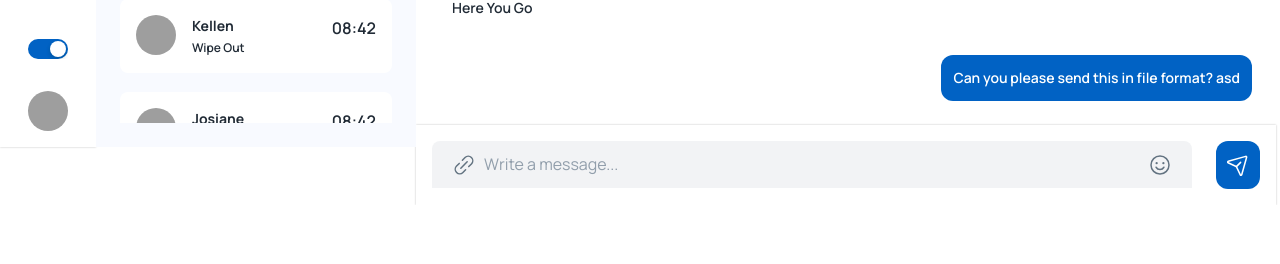
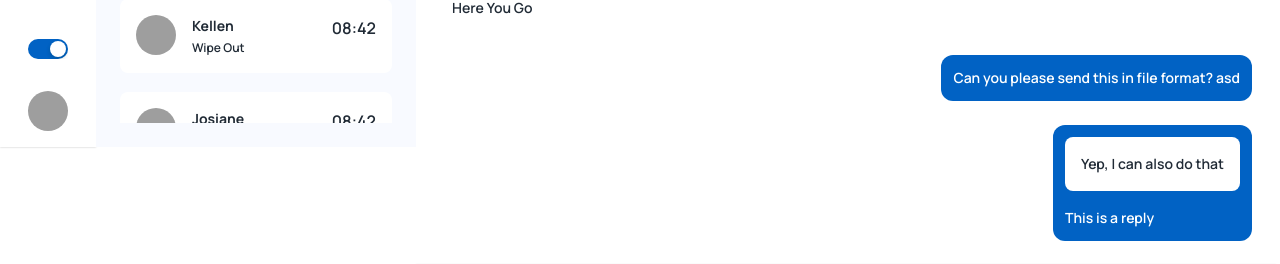
Before and after one commit to Berat-Ozgen/Modern-React-Chat, a React (Create React App) app: page /app in a window 1280 px wide. Shown: the part 653-917 px from the top of the page. Before the commit the page ends 858 px from the top, so only its background shows below. Built offline with nearby package versions, Linux system fonts and the light colour scheme; grey boxes are pictures that could not be loaded.

Commit message:
ReplyMsg
ReplyMsg

```diff
--- a/src/components/Conversation/Message.js
+++ b/src/components/Conversation/Message.js
@@ -1,7 +1,7 @@
 import { Stack, Box } from "@mui/material";
 import React from "react";
 import { Chat_History } from "../../data";
-import { MediaMsg, TextMsg, Timeline } from "./MsgTypes";
+import { MediaMsg, ReplyMsg, TextMsg, Timeline } from "./MsgTypes";
 
 const Message = () => {
   console.log(Chat_History);
@@ -27,7 +27,7 @@ const Message = () => {
                   break;
                 case "reply":
                   // reply msg
-                  break;
+                  return <ReplyMsg el={el} />;
 
                 default:
                   // text msg
--- a/src/components/Conversation/MsgTypes.js
+++ b/src/components/Conversation/MsgTypes.js
@@ -1,6 +1,48 @@
 import { Divider, Stack, Typography, Box } from "@mui/material";
 import { useTheme } from "@mui/material/styles";
 import React from "react";
+
+const ReplyMsg = ({ el }) => {
+  const theme = useTheme();
+
+  return (
+    <Stack direction={"row"} justifyContent={el.incoming ? "start" : "end"}>
+      <Box
+        p={1.5}
+        sx={{
+          backgroundColor: el.incoming
+            ? theme.palette.background.default
+            : theme.palette.primary.main,
+          borderRadius: 1.5,
+          width: "max-content",
+        }}
+      >
+        <Stack spacing={2}>
+          <Stack
+            p={2}
+            direction="column"
+            spacing={3}
+            alignItems="center"
+            sx={{
+              backgroundColor: theme.palette.background.paper,
+              borderRadius: 1,
+            }}
+          >
+            <Typography variant="body2" color={theme.palette.text}>
+              {el.message}
+            </Typography>
+          </Stack>
+          <Typography
+            variant="body2"
+            color={el.incoming ? theme.palette.text : "#fff"}
+          >
+            {el.reply}
+          </Typography>
+        </Stack>
+      </Box>
+    </Stack>
+  );
+};
 
 const MediaMsg = ({ el }) => {
   const theme = useTheme();
@@ -76,4 +118,4 @@ const Timeline = ({ el }) => {
   );
 };
 
-export { Timeline, TextMsg, MediaMsg };
+export { Timeline, TextMsg, MediaMsg, ReplyMsg };
```
